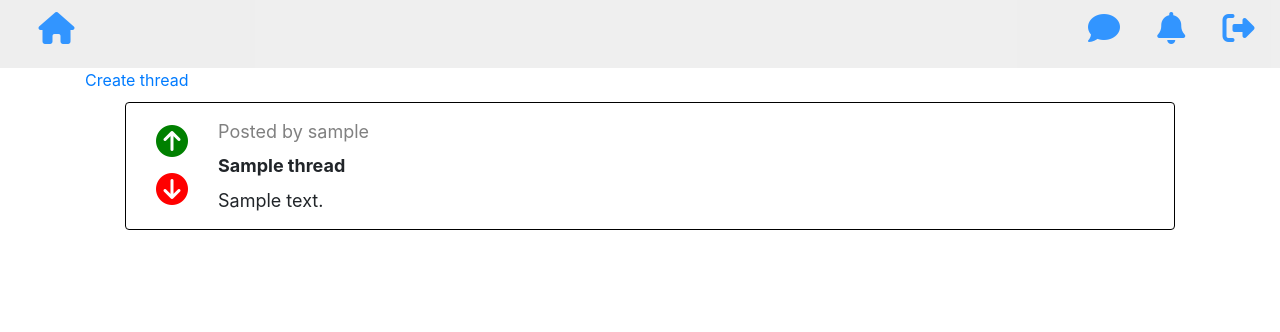
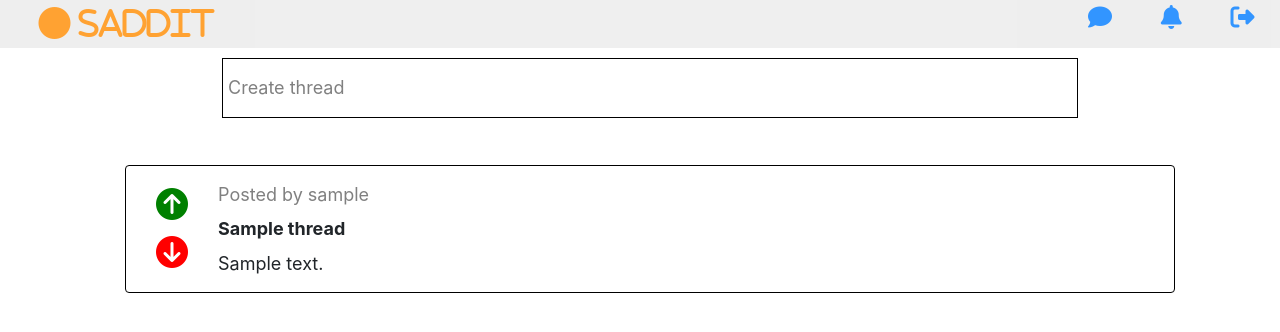
Before and after one commit to mohamadsaad1/saadit, a Django app: page /threads/ in a window 1280 px wide. Shown: the top 332 px of the page. Run offline with Django 3.2, Linux system fonts and the light colour scheme; a user stored in the database is signed in; tables that the repository leaves empty hold one stand-in row (values such as "Sample post"); some libraries are stand-ins or nearby versions.

Commit message:
create box

```diff
--- a/threads/static/css/base.css
+++ b/threads/static/css/base.css
@@ -1,12 +1,11 @@
 
 nav{
-  padding-top: 5px;
   width: 100%;
-  height: 8.5vh;
+  height: 100%;
   display: flex;
   flex-direction: row;
   justify-content: space-between;
-  font-size: xx-large;
+  font-size: x-large;
   background-color: rgb(235, 235, 235);
   opacity: 80%;
   vertical-align: middle;
@@ -17,7 +16,9 @@ nav{
 }
 
 #home{
+  color: rgb(255, 140, 0);
   padding-left: 3%;
+  font-size: xx-large;
 }
 .logout{
   width: 15%;
--- a/threads/static/css/threads-index.css
+++ b/threads/static/css/threads-index.css
@@ -83,3 +83,25 @@
   margin: 5px 0;
   font-size: var(--font-reg);
 }
+
+.create{
+  padding-top: 15px;
+  padding-left: 5px ;
+  display: flex;
+  flex-direction: row;
+  justify-content: flex-start;
+  width: 80%;
+  height: 100%;
+  margin: 10px;
+  border: 1px solid black;
+  vertical-align: middle;
+}
+.create> p{
+  color: grey;
+}
+#create{
+  display: flex;
+  justify-content: center;
+  margin-bottom: auto;
+  margin-top: auto;
+}
--- a/threads/templates/base.html
+++ b/threads/templates/base.html
@@ -18,7 +18,7 @@
           <nav>
 
                 {% if user.is_authenticated %}
-                  <a id="home" href="{% url 'threads_index' %}"><i class="fas fa-home"></i></a>
+                  <a id="home" href="{% url 'threads_index' %}"><i class="fas fa-circle"> saddit</i></a>
                   <div class= "logout">
                   <a href="#"><i class="fas fa-comment"></i></a>
                   <a href="#"><i class="fas fa-bell"></i></a>
--- a/threads/templates/threads/index.html
+++ b/threads/templates/threads/index.html
@@ -18,27 +18,27 @@
 
             {% endif %}
         </div>
-                <a href="{% url 'thread_create' %}">Create thread</a>
-                <section class="card-container">
+            <section class="card-container">
+                <div id="create">
+
+                    <a class="create"href="{% url 'thread_create' %}">
+                        <p>Create thread</p>
+                    </a>
+                </div>
                 {% for thread in threads %}
                 <div class="card">
                     <div class="upvote">
                         <a href="#"><i class="fas fa-arrow-circle-up"></i></a>
                         <a id="downvote" href="#"><i class="fas fa-arrow-circle-down"></i></a>
                     </div>
-
                 <a href="{% url 'threads_detail' thread.id  %}">
                     <div class="card-content">
-
                         <p id="author">Posted by {{ thread.author }} </p>
                         <h2 class="card-title" >{{ thread.title }}</h2>
                         <p>{{thread.content|slice:":200" }}</p>
-
-                </div>
-            </a>
-
+                    </div>
+                </a>
         </div>
-
                 {% endfor %}
             </section>
     {%endblock%}
```
